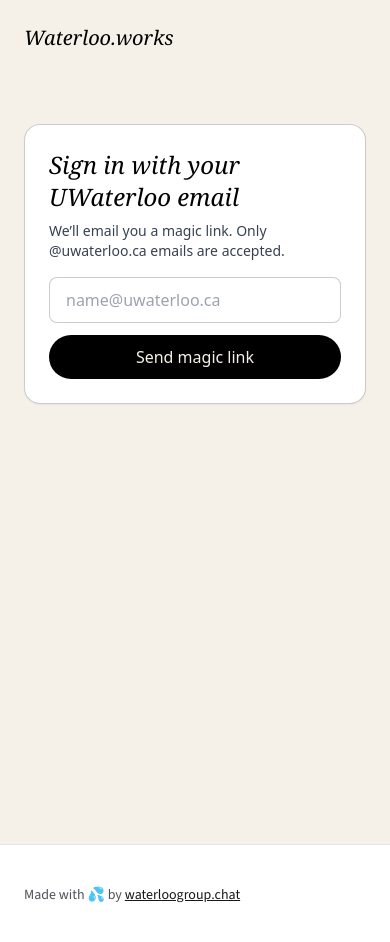
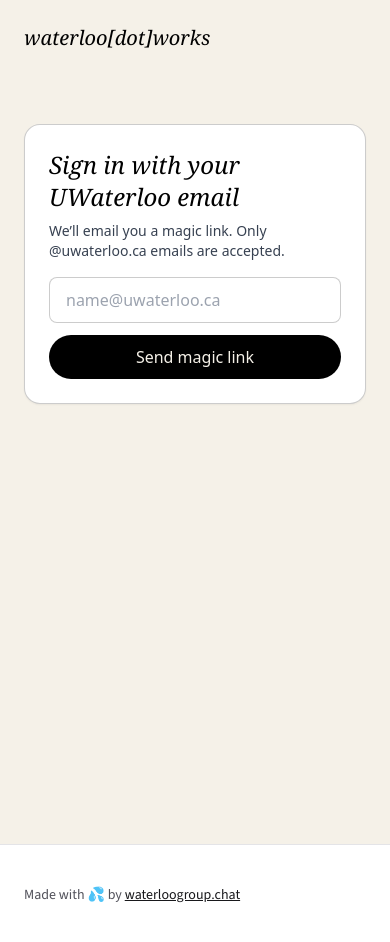
Before and after one commit to Waterloo-Works/Waterloo-Works, a Next.js app: page /login in a window 390 px wide. Shown: the top 942 px of the page. Built offline with nearby package versions, Linux system fonts and the light colour scheme; no server answers.

Commit message:
style(brand): use 'waterloo[dot]works' consistently and show brand centered on all breakpoints; keep avatar top-right on desktop

```diff
--- a/app/login/page.tsx
+++ b/app/login/page.tsx
@@ -46,7 +46,7 @@
 			<nav className="px-6 py-6">
 				<div className="max-w-6xl mx-auto flex justify-between items-center">
 					<Link href="/" className="text-xl font-serif italic text-black">
-						Waterloo.works
+						waterloo[dot]works
 					</Link>
 				</div>
 			</nav>
--- a/app/page.tsx
+++ b/app/page.tsx
@@ -15,7 +15,7 @@
       <header className="px-6 py-5 border-b border-zinc-200">
         <div className="mx-auto flex max-w-6xl items-center justify-between">
           <Link href="/" className="text-xl font-serif italic text-zinc-900">
-            Waterloo.works
+            waterloo[dot]works
           </Link>
           <div className="flex items-center gap-3">
             <Link
--- a/components/HeaderMinimal.tsx
+++ b/components/HeaderMinimal.tsx
@@ -39,8 +39,8 @@
         <MobileNav />
       </div>
 
-      {/* Center: Brand (mobile, perfectly centered) */}
-      <div className="absolute left-1/2 -translate-x-1/2 lg:hidden">
+      {/* Center: Brand (always centered) */}
+      <div className="absolute left-1/2 -translate-x-1/2">
         <Link href="/explore" className="text-base font-serif italic text-zinc-900">
           waterloo[dot]works
         </Link>
--- a/components/JobForm.tsx
+++ b/components/JobForm.tsx
@@ -121,7 +121,7 @@
                 <p className="font-body text-zinc-700">
                     {mode === "edit"
                         ? "Update your job posting details below."
-                        : "Submit a job opportunity to share with the Waterloo.works community. Your posting will be reviewed before going live."}
+                        : "Submit a job opportunity to share with the waterloo[dot]works community. Your posting will be reviewed before going live."}
                 </p>
             </div>
 
--- a/components/Navbar.tsx
+++ b/components/Navbar.tsx
@@ -48,7 +48,7 @@
 						className="rounded-md shadow-sm"
 						priority
 					/>
-					<span className="text-xl font-serif italic text-black">Waterloo.works</span>
+					<span className="text-xl font-serif italic text-black">waterloo[dot]works</span>
 				</Link>
 				<div className="flex items-center gap-4">
 					<Link
```
